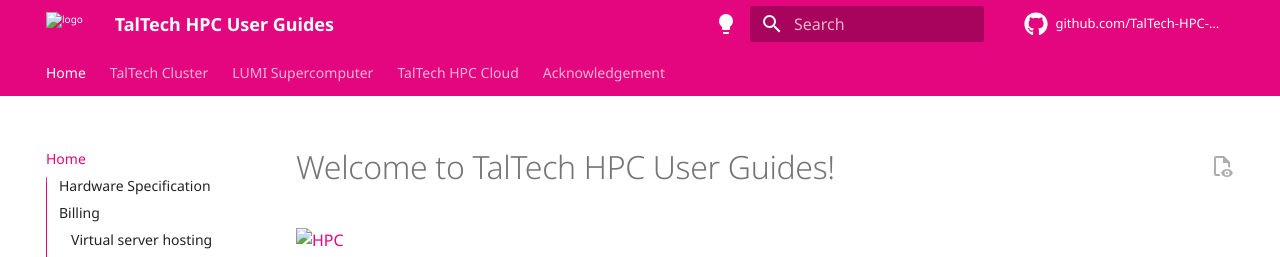
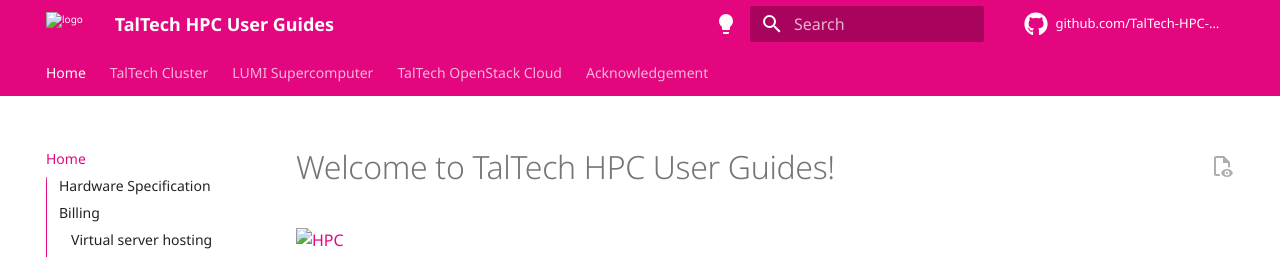
Before and after one commit to TalTech-HPC-Centre/taltech-hpc-docs, an MkDocs documentation site: the page built from docs/index.md, in a window 1280 px wide and 900 px high. Shown: the top 257 px of the window. Built offline with MkDocs 1.6.1 and Material for MkDocs 9.7.7, drawn with Linux system fonts in a browser that asks for light colours; comment, search, counter and statistics services are not loaded; some of the changed lines change nothing that is shown.

Commit message:
trying to get it to current structure
	modified:   mkdocs.yml

```diff
--- a/mkdocs.yml
+++ b/mkdocs.yml
@@ -2,66 +2,44 @@
 nav:
   - Home: index.md
   - TalTech Cluster:
-      - Cluster usage: access/cluster.md
-      - MPI: access/mpi.md
-      - SAMBA Network Drive: access/samba.md
-      - Cluster GPU usage: access/cluster-gpu.md
-      - Cluster Hardware: access/hardware.md
-      - Access:
-        - Putty: access/putty.md
-        - SSH Key Generation: access/ssh.md
-      - Learning:
-          - learning/learning.md
-          - Performance: learning/performance.md
-          - Profiling: learning/profiling.md
-      - Job Submission:
-          - Slurm Examples: jobs/slurm-example.md
-          - Slurm Statistics: jobs/slurm-statistics.md
-          - Singularity Containers: jobs/singularity.md
-      - Software:
-          - software/software.md
-          - Modules and Package Managers:
-              - Modules: software/modules.md
-              - EasyBuild: software/easybuild.md
-              - SPACK: software/spack.md
+      - Quickstart: quickstart.md
+      - MPI: mpi.md
+      - SAMBA Network Drive: samba.md
+      - Cluster GPU usage: gpu.md
+      - Performance: performance.md
+      - Profiling: profiling.md
+      - Modules and Package Managers:
+          - Modules: modules.md
+          - SPACK: spack.md
+      - Software packages:
+          - software.md
           - Engineering Software:
-              - CAD-Mesh: software/cad-mesh.md
-              - ElmerFEM: software/elmerfem.md
-              - OpenFOAM: software/openfoam.md
-              - SWAN: software/swan.md
-              - WAM: software/wam.md
+              - CAD-Mesh: cad-mesh.md
+              - ElmerFEM: elmerfem.md
+              - OpenFOAM: openfoam.md
+              - SWAN: swan.md
+              - WAM: wam.md
           - Chemistry Software:
-              - xtb-CREST: software/crest.md
-              - Gaussian: software/gaussian.md
-              - ORCA: software/orca.md
-              - NWChem: software/nwchem.md
-              - Multiwfn: software/multiwfn.md
-              - XTB: software/xtb.md
-              - TURBOMOLE: software/turbomole.md
+              - xtb-CREST: crest.md
+              - Gaussian: gaussian.md
+              - ORCA: orca.md
+              - NWChem: nwchem.md
+              - Multiwfn: multiwfn.md
+              - XTB: xtb.md
+              - TURBOMOLE: turbomole.md
               - Chemistry Visualization: visualization/visualization-chemistry.md
           - Data Analysis Software:
-              - Jupyter: software/jupyter.md
-              - Octave: software/octave.md
-          - Other:
-              - Computational Fluid Dynamics: software/cfd.md
-              - Finite Element Analysis: software/fea.md
-              - Chapel: software/chapel.md
-              - Define: software/define.md
-              - cp2k: software/cp2k.md
+              - Jupyter: jupyter.md
+              - Octave: octave.md
       - Visualization:
-          - visualization/visualization.md
-          - VNC: visualization/vnc.md
-          - X2Go: visualization/x2go.md
-          - Xpra: visualization/xpra.md
-          - VirtualGL: visualization/VirtualGL.md
-          - Chemistry Visualization: visualization/visualization-chemistry.md
+          - visualization.md
   - LUMI Supercomputer:
-      - What is and why to use LUMI?: access/lumi.md
-      - Quick Start: access/lumi-start.md
-      - Software: access/lumi-software.md
-      - Slurm Usage Examples: access/lumi-examples.md
-  - TalTech HPC Cloud:
-      - TalTech OpenStack Cloud: access/cloud.md
+      - What is and why to use LUMI?: lumi.md
+      - Quick Start: lumi-start.md
+      - Software: lumi-software.md
+      - Slurm Usage Examples: lumi-examples.md
+  - TalTech OpenStack Cloud:
+      - TalTech OpenStack Cloud: cloud.md
   - Acknowledgement: acknowledgement.md
 
 
```
